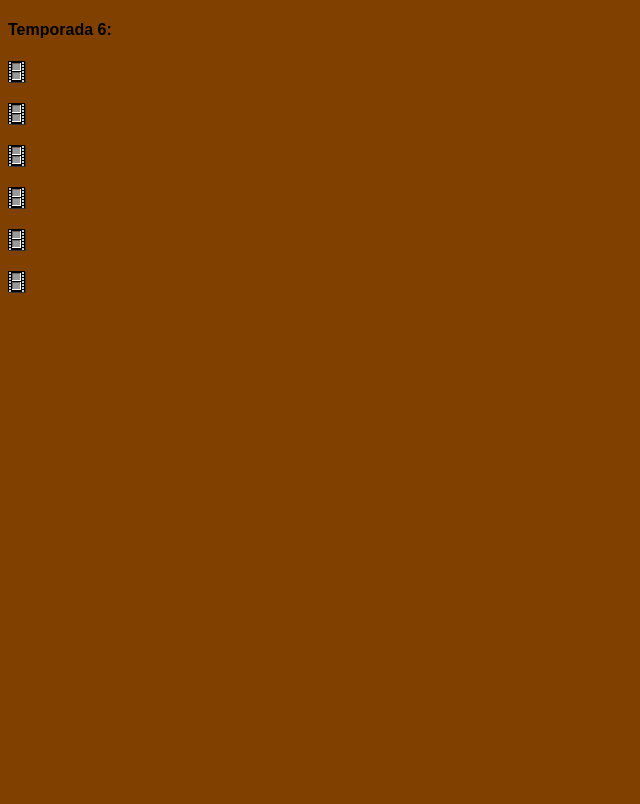
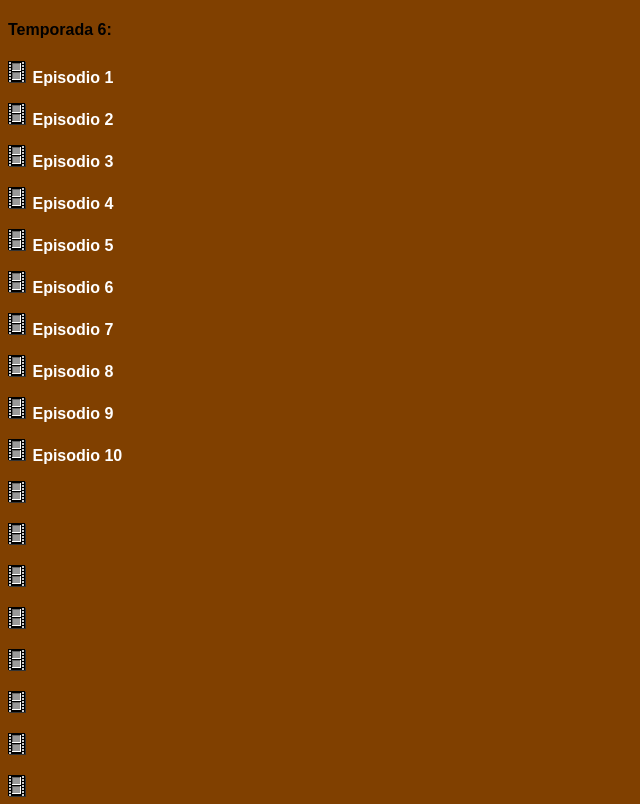
Before and after one commit to zohan9ir/losreyes, a plain HTML site: page temps/temporada6.html in a window 1280 px wide. Shown: the top 804 px of the page, without its empty margins (0-640 px from the left). Drawn offline with Linux system fonts and the light colour scheme.

Commit message:
Update temporada6.html

```diff
--- a/temps/temporada6.html
+++ b/temps/temporada6.html
@@ -19,6 +19,24 @@
 <body>
 
 <h4>Temporada 6:</h4>
+<p><img src="vid.gif"> <a class="linksdelaslistas" href="https://files.catbox.moe/t4mcno.mp4" target="visor">Episodio 1</a></p>
+<p><img src="vid.gif"> <a class="linksdelaslistas" href="https://pomf2.lain.la/f/u3y2b88y.mp4" target="visor">Episodio 2</a></p>
+<p><img src="vid.gif"> <a class="linksdelaslistas" href="https://pomf2.lain.la/f/mr13cesc.mp4" target="visor">Episodio 3</a></p>
+<p><img src="vid.gif"> <a class="linksdelaslistas" href="https://pomf2.lain.la/f/hjhnhc9.mp4" target="visor">Episodio 4</a></p>
+<p><img src="vid.gif"> <a class="linksdelaslistas" href="https://files.catbox.moe/wg3bza.mp4" target="visor">Episodio 5</a></p>
+<p><img src="vid.gif"> <a class="linksdelaslistas" href="https://archive.org/download/in-shot-20210212-125449109/t6e6.mp4" target="visor">Episodio 6</a></p>
+<p><img src="vid.gif"> <a class="linksdelaslistas" href="https://archive.org/download/in-shot-20210212-125449109/t6e7.mp4" target="visor">Episodio 7</a></p>
+<p><img src="vid.gif"> <a class="linksdelaslistas" href="https://archive.org/download/in-shot-20210212-125449109/t6e8.mp4" target="visor">Episodio 8</a></p>
+<p><img src="vid.gif"> <a class="linksdelaslistas" href="" target="visor">Episodio 9</a></p>
+<p><img src="vid.gif"> <a class="linksdelaslistas" href="" target="visor">Episodio 10</a></p>
+<p><img src="vid.gif"> <a class="linksdelaslistas" href="" target="visor"></a></p>
+<p><img src="vid.gif"> <a class="linksdelaslistas" href="" target="visor"></a></p>
+<p><img src="vid.gif"> <a class="linksdelaslistas" href="" target="visor"></a></p>
+<p><img src="vid.gif"> <a class="linksdelaslistas" href="" target="visor"></a></p>
+<p><img src="vid.gif"> <a class="linksdelaslistas" href="" target="visor"></a></p>
+<p><img src="vid.gif"> <a class="linksdelaslistas" href="" target="visor"></a></p>
+<p><img src="vid.gif"> <a class="linksdelaslistas" href="" target="visor"></a></p>
+<p><img src="vid.gif"> <a class="linksdelaslistas" href="" target="visor"></a></p>
 <p><img src="vid.gif"> <a class="linksdelaslistas" href="" target="visor"></a></p>
 <p><img src="vid.gif"> <a class="linksdelaslistas" href="" target="visor"></a></p>
 <p><img src="vid.gif"> <a class="linksdelaslistas" href="" target="visor"></a></p>
```
